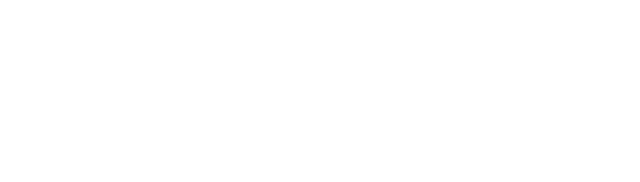
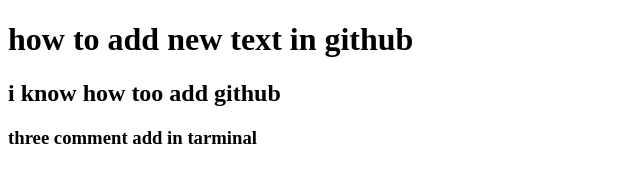
Before and after one commit to ApurupWord/Fast-web-site, a plain HTML site: page index.html in a window 1280 px wide. Shown: the whole page, without its empty margins (0-640 px from the left). Drawn offline with Linux system fonts and the light colour scheme.

Commit message:
my git add

```diff
--- a/index.html
+++ b/index.html
@@ -5,6 +5,9 @@
     <meta name="viewport" content="width=device-width, initial-scale=1.0">
     <title>My fast Github report</title>
 </head>
+<h1>how to add new text in github</h1>
+<h2>i know how too add github</h2>
+<h3>three comment add in tarminal</h3>
 <body>
 
 </body>
```
